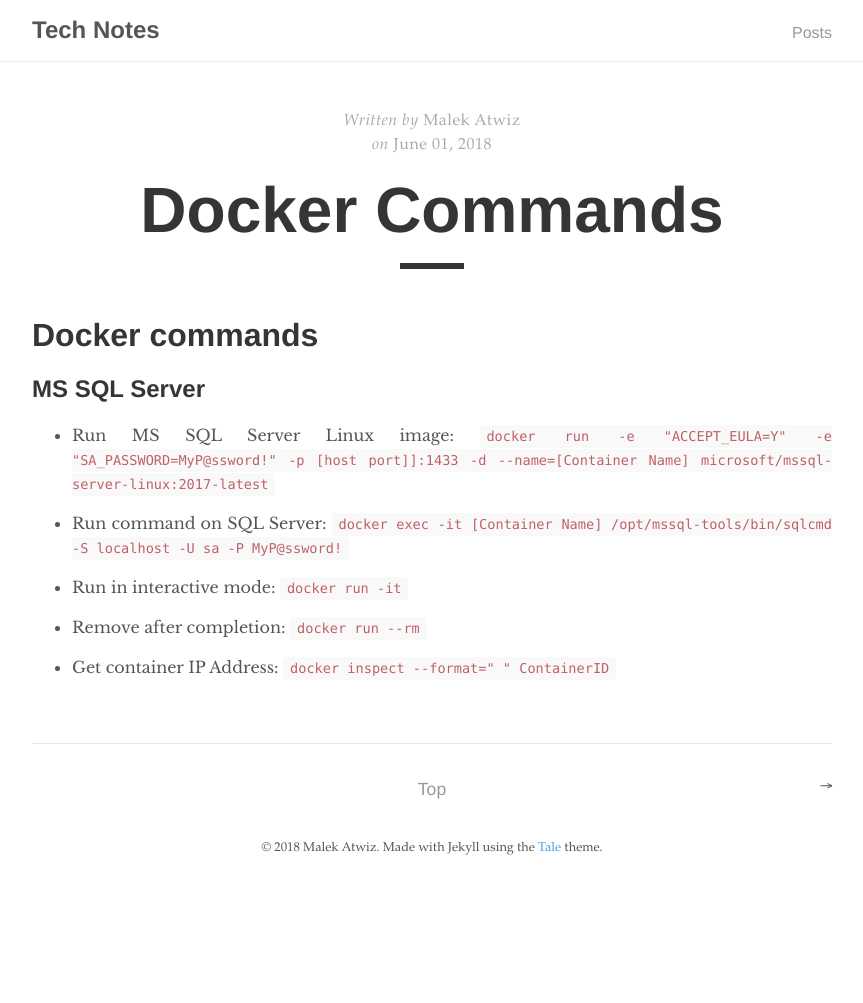
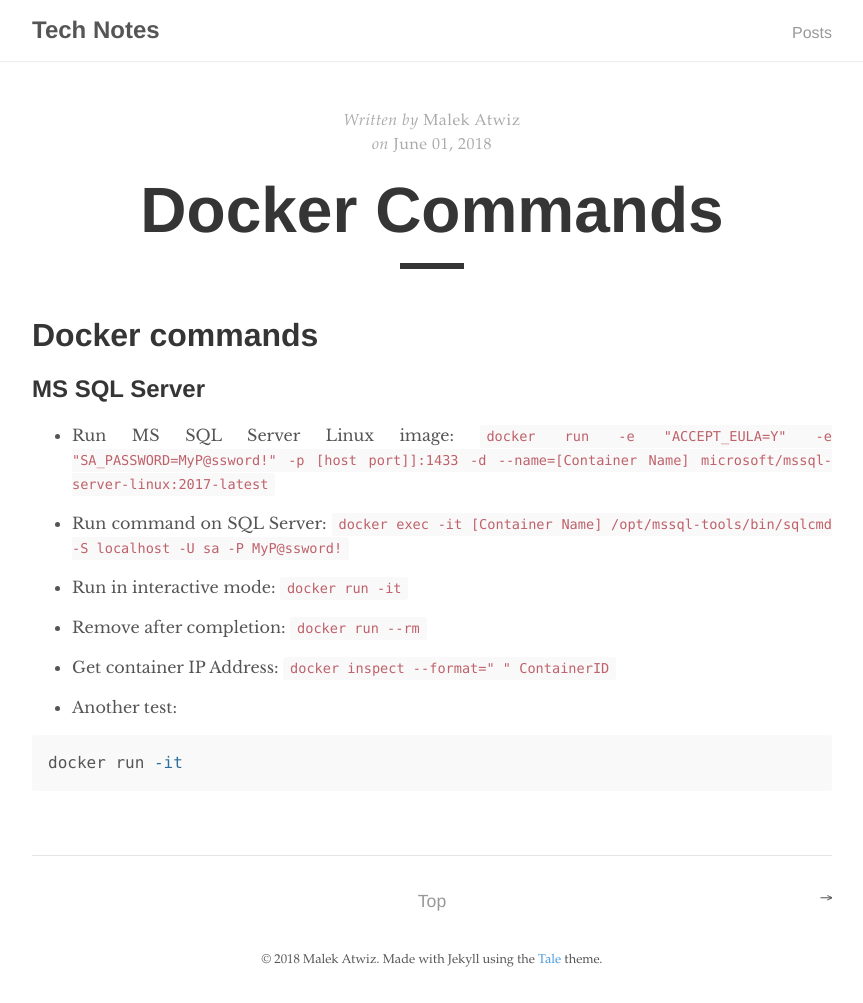
Before and after one commit to malekatwiz/Notes, a Jekyll site: the page built from _posts/2018-06-01-docker-commands.md, in a window 1280 px wide. Shown: the whole page, without its empty margins (208-1071 px from the left). Built offline with Jekyll 4.4.1, drawn with Linux system fonts in a browser that asks for light colours; before the commit the page ends 900 px from its top, so only the background shows below that.

Commit message:
another test

````diff
--- a/_posts/2018-06-01-docker-commands.md
+++ b/_posts/2018-06-01-docker-commands.md
@@ -17,3 +17,8 @@ author: "Malek Atwiz"
 * Remove after completion: ``` docker run --rm ```
 
 * Get container IP Address: ``` docker inspect --format="{{range .NetworkSettings.Networks}}{{.IPAddress}} {{end}}" ContainerID ```
+
+* Another test:
+{% highlight bash %}
+docker run -it
+{% endhighlight %}
````
